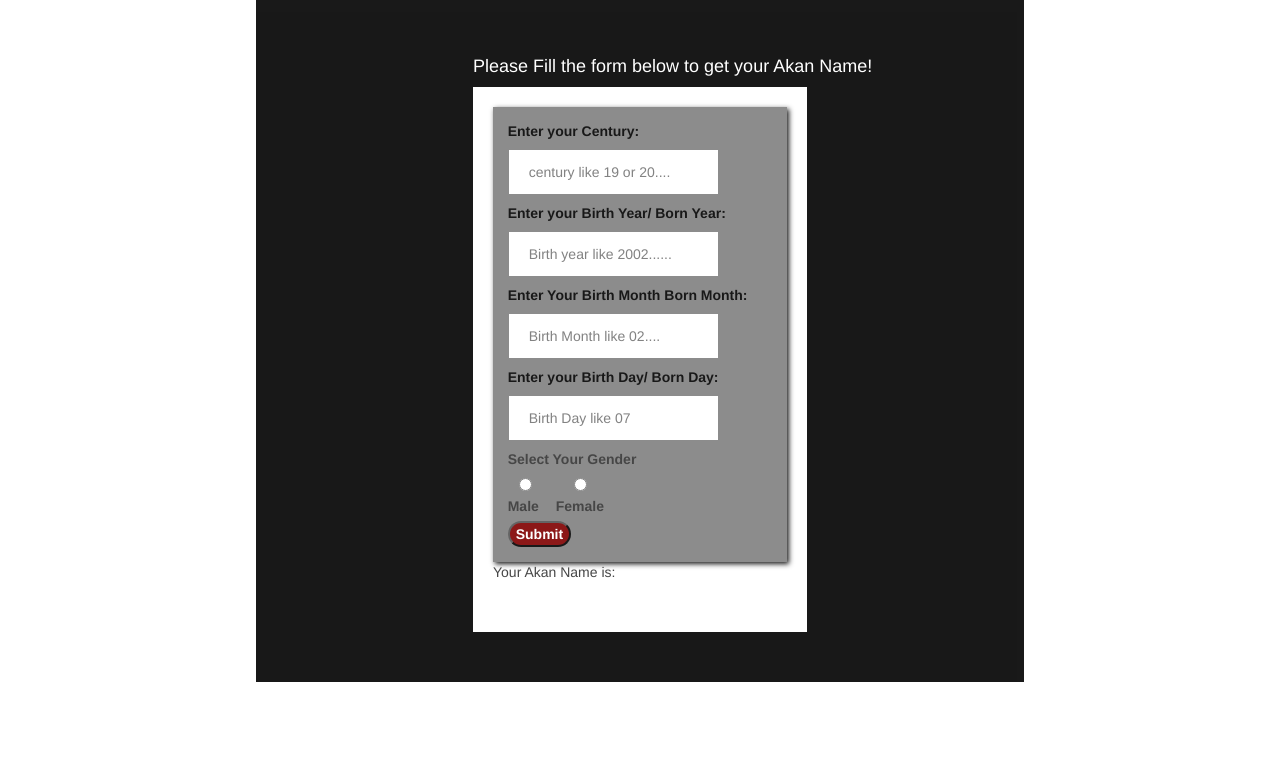
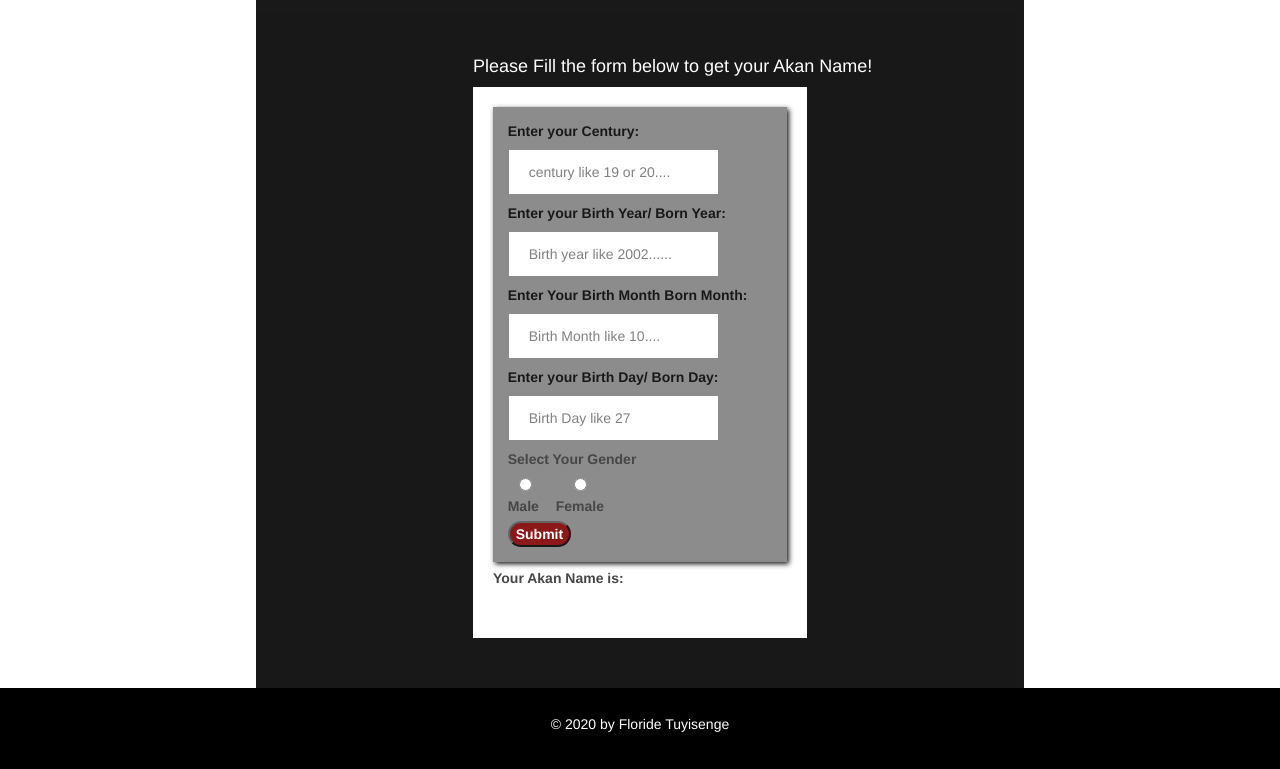
Before and after one commit to Floride125-art/jsProject, a plain HTML site: page index.html in a window 1280 px wide. Shown: the part 497-1266 px from the top of the page. Before the commit the page ends 1179 px from the top, so only its background shows below. Drawn offline with nearby package versions, Linux system fonts and the light colour scheme.

Commit message:
added foooter, copyright and applied some css style

```diff
--- a/css/index.css
+++ b/css/index.css
@@ -85,3 +85,15 @@ textarea{
     color: white;
     margin-left: 25%;
 }
+footer{
+    background-color: black;
+    padding: 2%;
+}
+.coprighti{
+    color: white;
+    text-align: center;
+}
+.formCont p{
+    font-weight: bold;
+    margin-top: 2%;
+}
--- a/index.html
+++ b/index.html
@@ -59,9 +59,9 @@
               <lebel>Enter your Birth Year/ Born Year: </lebel>
               <input type="number" id="year"  placeholder="Birth year like 2002......"><br>
               <lebel>Enter Your Birth Month Born Month: </lebel>
-              <input type="number" id="month" placeholder="Birth Month like 02...."><br>
+              <input type="number" id="month" placeholder="Birth Month like 10...."><br>
               <lebel>Enter your Birth Day/ Born Day: </lebel>
-              <input type="number" id="day"  placeholder="Birth Day like 07"><br>
+              <input type="number" id="day"  placeholder="Birth Day like 27"><br>
               <label> Select Your Gender</label><br>
               <label><input type="radio" id ="female" name="gender" value="female" required>Male</label>
               <label><input type="radio" id="male" name="gender" value="male" required>Female</label><br>
@@ -71,6 +71,10 @@
               <span id="answer" style="color:green"></span>
           </div>
     </div>
+
+    <footer>
+      <p class="coprighti">&copy; 2020 by Floride Tuyisenge</p>
+    </footer>
     <script src="Javascript/form.js"></script>
 </body>
 </html>
```
